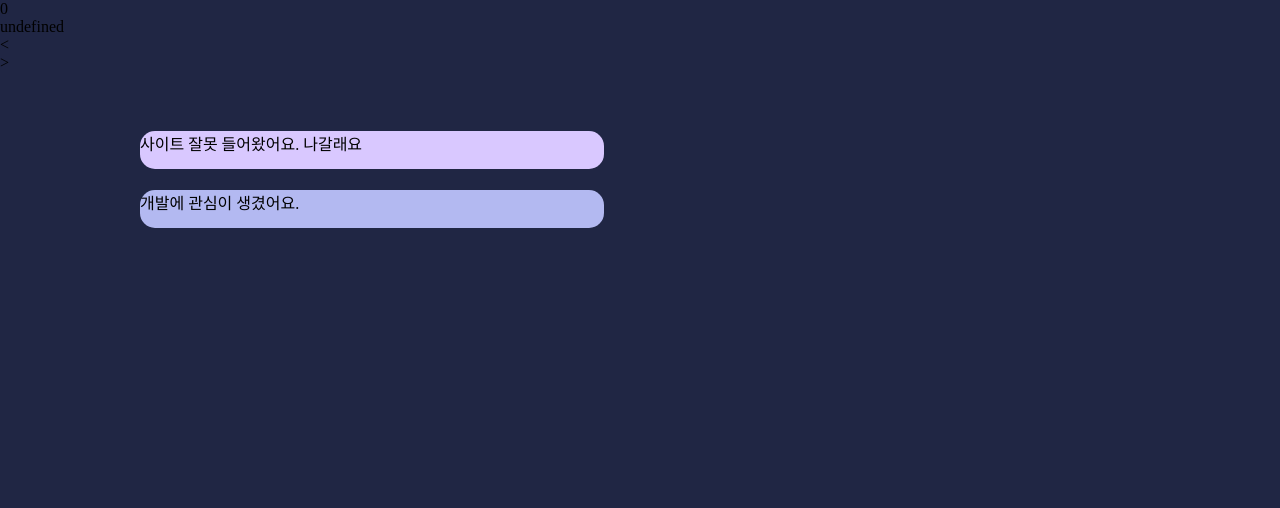
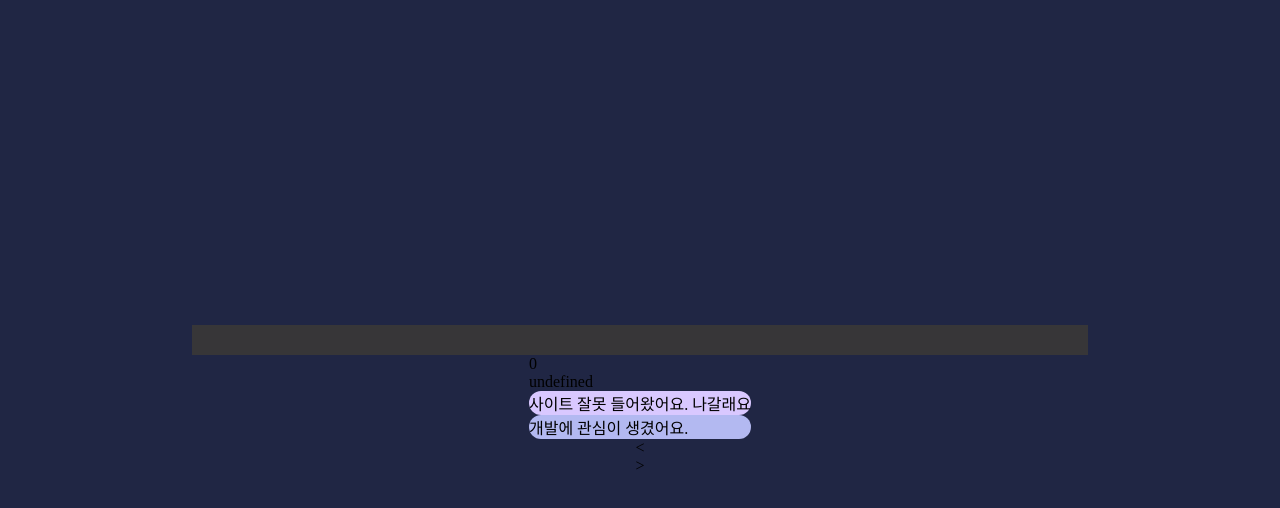
Before and after one commit to boostcampwm-2021/bookathon_A, a website built with webpack: page views/index.html in a window 1280 px wide. Built offline with nearby package versions, Linux system fonts and the light colour scheme.

Commit message:
[fix] question page styling

```diff
--- a/package.json
+++ b/package.json
@@ -22,12 +22,8 @@
     "@babel/core": "^7.15.5",
     "@babel/preset-env": "^7.15.4",
     "babel-loader": "^8.2.2",
-<<<<<<< HEAD
-    "webpack": "^5.53.0",
-=======
     "node-sass": "^6.0.1",
     "webpack": "^5.52.0",
->>>>>>> dbf02516021614deb9c52312b6a458328ffca799
     "webpack-cli": "^4.8.0"
   },
   "description": "- 개발자 직무별 MBTI (17번)",
--- a/public/javascripts/question/question.js
+++ b/public/javascripts/question/question.js
@@ -29,6 +29,7 @@ const onClickAnswer = async (target) => {
 	if (!$answer) return;
 	const picked = $answer.dataset.answer;
 	const result = await fetchQuestion(getStore().currentQuestionNumber, picked);
+	console.log(result);
 
 	if (!result.name) {
 		setStore({ currentQuestionNumber: result[0].num });
--- a/public/javascripts/question/render-question.js
+++ b/public/javascripts/question/render-question.js
@@ -3,8 +3,8 @@ const $target = () => document.querySelector("#app");
 const template = ({ num, answer1, answer2, image }) => `
     <div class="question-page">
         <div class="question-window">
-            <header>
-            </header>
+            <div class="header">
+            </div>
             <section>
                 <div class="question-number">${num}</div>
                 ${image && `<img src="${image}" />`}
--- a/public/stylesheets/scss/question.scss
+++ b/public/stylesheets/scss/question.scss
@@ -1,4 +1,4 @@
-@import url("./common.css");
+@import "./common.css";
 
 #app {
 	min-width: 1280px;
@@ -6,6 +6,28 @@
 	width: 100vw;
 	height: 100vh;
 	background: #202644;
+
+	display: flex;
+	flex-direction: column;
+	justify-content: center;
+	align-items: center;
+}
+
+.question-window {
+	display: flex;
+	flex-direction: column;
+	align-items: center;
+	justify-content: center;
+	position: relative;
+
+	width: 70vw;
+	height: 70vh;
+
+	& > .header {
+		background-color: rgb(55, 54, 56);
+		height: 30px;
+		width: 100%;
+	}
 }
 
 .answer:hover {
@@ -13,10 +35,6 @@
 }
 
 .answer {
-	position: absolute;
-	width: 464px;
-	height: 38px;
-	left: 140px;
 	border-radius: 15px;
 }
 
```
Also changed, not shown: public/stylesheets/css/question.css.
